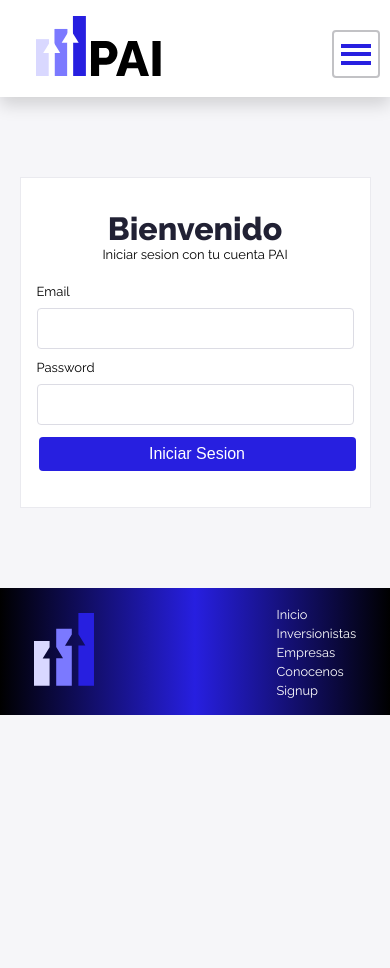
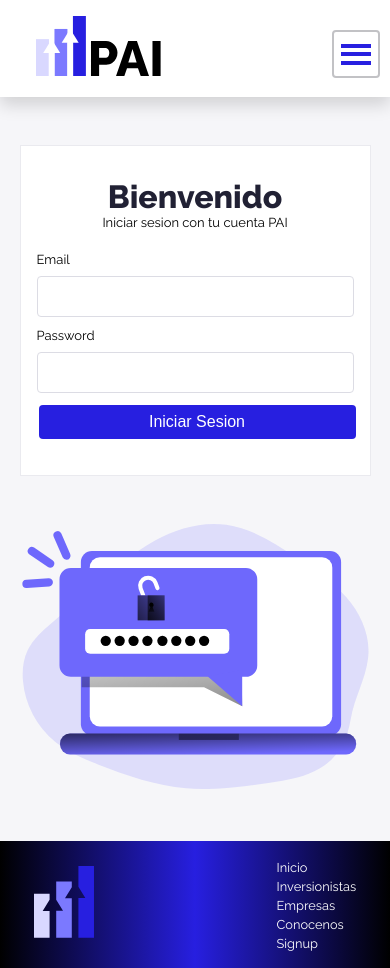
Before and after one commit to ihuaynates/portalinversionista-sass-huaynates, a website: page signin.html in a window 390 px wide. Shown: the top 968 px of the page. Before the commit the page ends 844 px from the top, so only its background shows below. Drawn offline with Linux system fonts and the light colour scheme.

Commit message:
Imagen Login Responsive

```diff
--- a/scss/_body.scss
+++ b/scss/_body.scss
@@ -326,7 +326,7 @@ tr:hover {
   padding: 2rem 1rem;
   background-color: $neutral-0;
   border: 0.5px solid $neutral-150;
-  margin: 5rem 0rem;
+  margin: 3rem 0rem;
 }
 
 input[type="text"],
@@ -425,10 +425,11 @@ fieldset {
 }
 
 .login_img {
-  visibility: hidden;
-  position: absolute;
-  width: 1px;
-  height: 1px;
+  //visibility: hidden;
+  position: relative;
+  width: 100%;
+  height: auto;
+  margin-bottom: 3rem;
 }
 
 .row {
```
Also changed, not shown: css/style.css, 1 other file.
